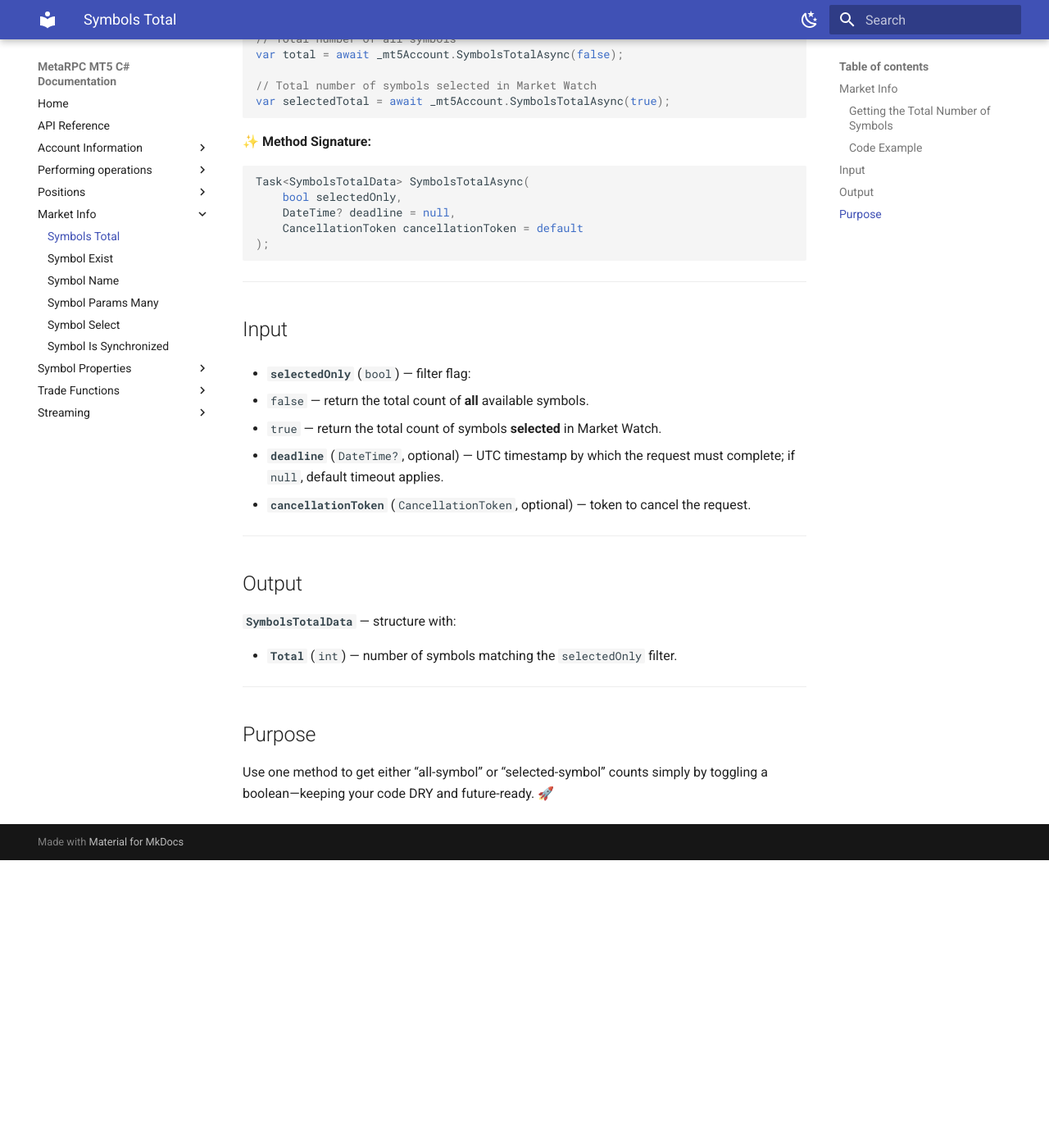
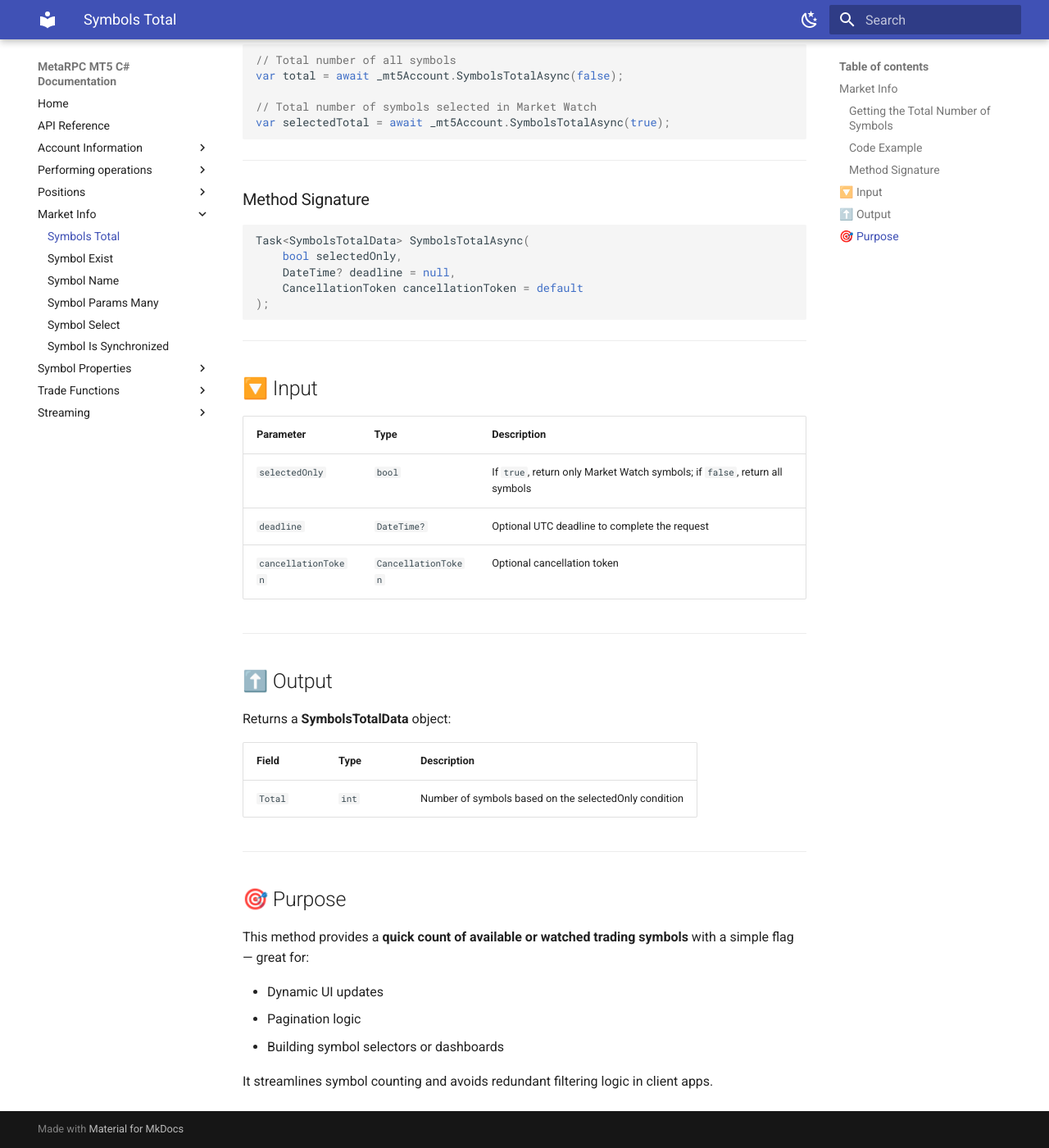
Before and after one commit to MetaRPC/CSharpMT5, an MkDocs documentation site: the page built from docs/MarketInfo/SymbolsTotal.md, in a window 1280 px wide and 1400 px high, scrolled down 378 px. Shown: the whole window at 82% size. Built offline with MkDocs 1.6.1 and Material for MkDocs 9.7.7, drawn with Linux system fonts in a browser that asks for light colours; before the commit the page ends 1427 px from its top, so only the background shows below that.

Commit message:
Update SymbolsTotal.md

````diff
--- a/docs/MarketInfo/SymbolsTotal.md
+++ b/docs/MarketInfo/SymbolsTotal.md
@@ -3,6 +3,8 @@
 ### Getting the Total Number of Symbols
 
 > **Request:** fetch the count of symbols (either all available or only those selected in Market Watch) from MT5.
+
+---
 
 ### Code Example
 
@@ -14,7 +16,9 @@ var total = await _mt5Account.SymbolsTotalAsync(false);
 var selectedTotal = await _mt5Account.SymbolsTotalAsync(true);
 ```
 
-✨ **Method Signature:**
+---
+
+### Method Signature
 
 ```csharp
 Task<SymbolsTotalData> SymbolsTotalAsync(
@@ -26,25 +30,32 @@ Task<SymbolsTotalData> SymbolsTotalAsync(
 
 ---
 
-## Input
+## 🔽 Input
 
-* **`selectedOnly`** (`bool`) — filter flag:
-
-  * `false` — return the total count of **all** available symbols.
-  * `true` — return the total count of symbols **selected** in Market Watch.
-* **`deadline`** (`DateTime?`, optional) — UTC timestamp by which the request must complete; if `null`, default timeout applies.
-* **`cancellationToken`** (`CancellationToken`, optional) — token to cancel the request.
+| Parameter           | Type                | Description                                                                 |
+| ------------------- | ------------------- | --------------------------------------------------------------------------- |
+| `selectedOnly`      | `bool`              | If `true`, return only Market Watch symbols; if `false`, return all symbols |
+| `deadline`          | `DateTime?`         | Optional UTC deadline to complete the request                               |
+| `cancellationToken` | `CancellationToken` | Optional cancellation token                                                 |
 
 ---
 
-## Output
+## ⬆️ Output
 
-**`SymbolsTotalData`** — structure with:
+Returns a **SymbolsTotalData** object:
 
-* **`Total`** (`int`) — number of symbols matching the `selectedOnly` filter.
+| Field   | Type  | Description                                           |
+| ------- | ----- | ----------------------------------------------------- |
+| `Total` | `int` | Number of symbols based on the selectedOnly condition |
 
 ---
 
-## Purpose
+## 🎯 Purpose
 
-Use one method to get either “all-symbol” or “selected-symbol” counts simply by toggling a boolean—keeping your code DRY and future-ready. 🚀
+This method provides a **quick count of available or watched trading symbols** with a simple flag — great for:
+
+* Dynamic UI updates
+* Pagination logic
+* Building symbol selectors or dashboards
+
+It streamlines symbol counting and avoids redundant filtering logic in client apps.
````
